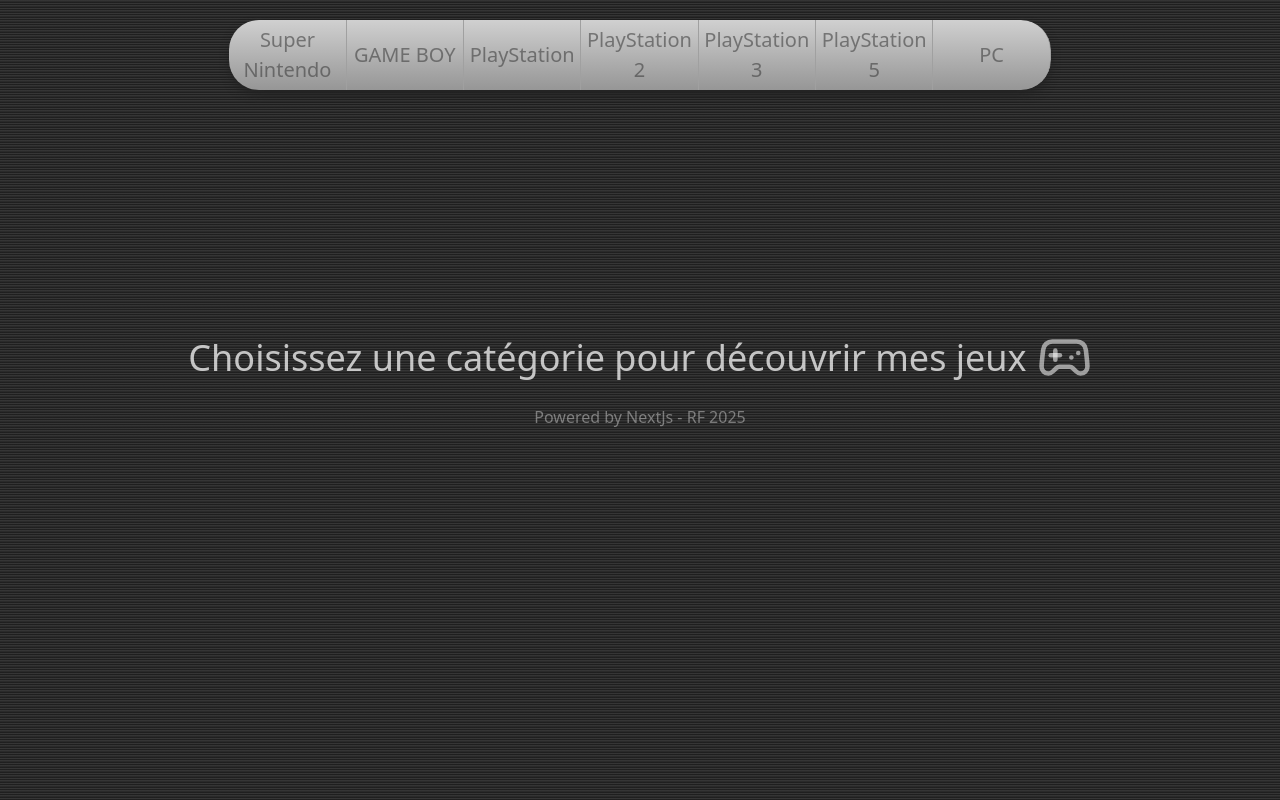
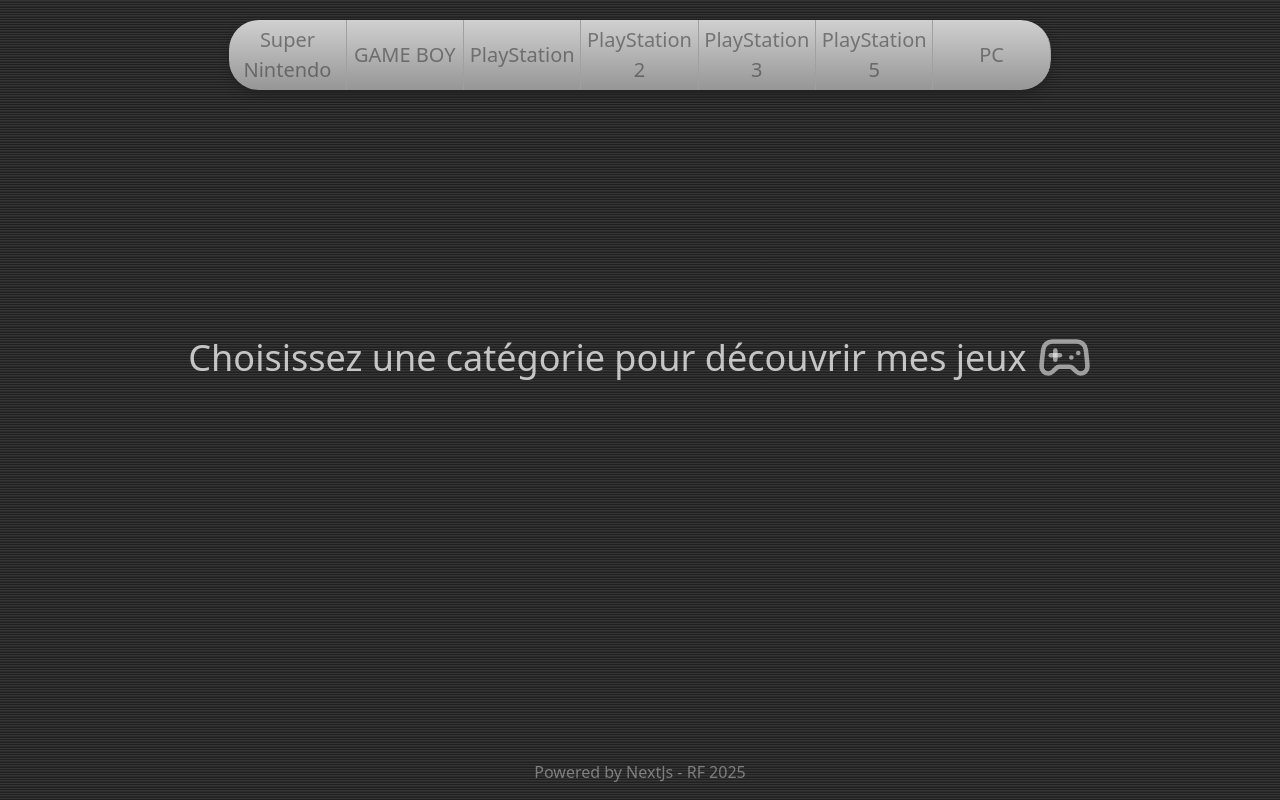
Before and after one commit to 6dean/myfavgames, a Next.js app: page / in a window 1280 px wide. Built offline with nearby package versions, Linux system fonts and the light colour scheme; no server answers.

Commit message:
correction footer

```diff
--- a/src/app/footer.js
+++ b/src/app/footer.js
@@ -1,5 +1,11 @@
-const Footer = () => {
-  return <footer>Powered by NextJs - RF 2025</footer>;
+const Footer = ({ isLoaded }) => {
+  console.log(isLoaded);
+
+  if (!isLoaded) {
+    return <div className="footer">Powered by NextJs - RF 2025</div>;
+  } else {
+    return <footer>Powered by NextJs - RF 2025</footer>;
+  }
 };
 
 export default Footer;
--- a/src/app/globals.css
+++ b/src/app/globals.css
@@ -283,3 +283,14 @@
   padding: 20px;
   box-sizing: border-box;
 }
+
+.footer {
+  position: absolute;
+  bottom: 0;
+  width: 100%;
+  height: 60px;
+  color: rgba(255, 255, 255, 0.395);
+  text-align: center;
+  padding: 20px;
+  box-sizing: border-box;
+}
--- a/src/app/page.js
+++ b/src/app/page.js
@@ -67,7 +67,7 @@
           </div>
         )}
       </div>
-      <Footer />
+      <Footer isLoaded={isLoaded} />
     </>
   );
 }
```
